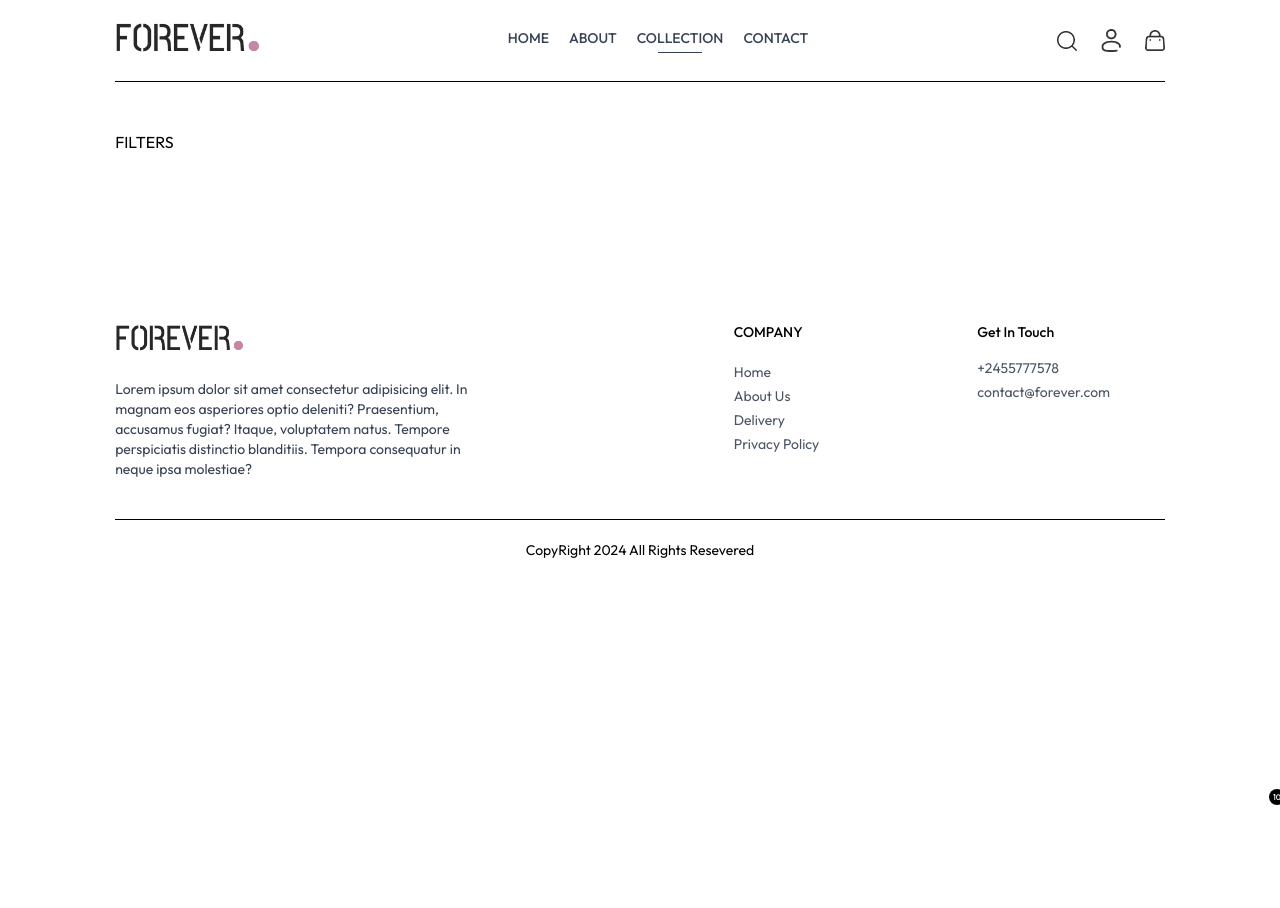
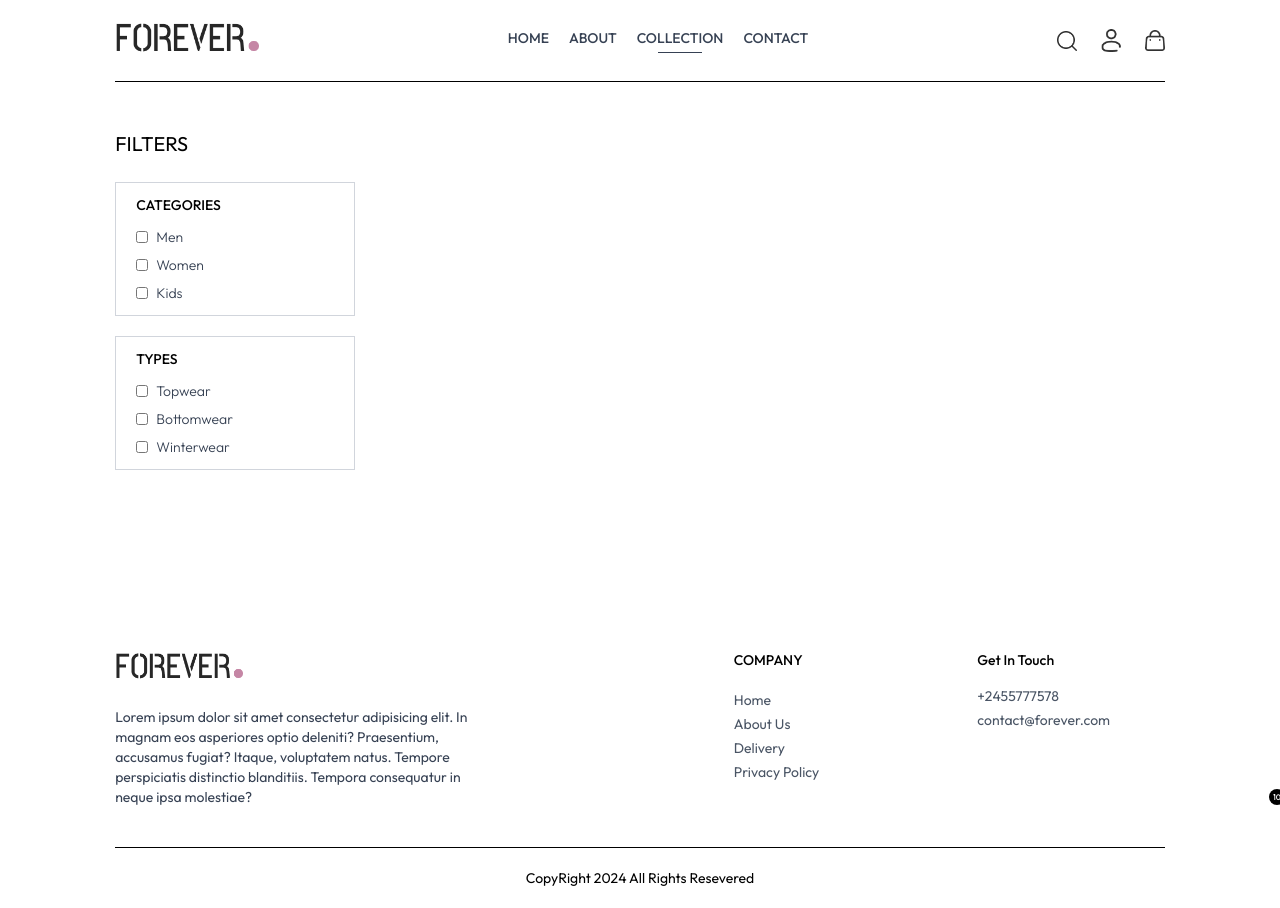
Before and after one commit to B-6219/Forever-E-Commerce, a React (Vite) app in the folder frontend/: page /collection in a window 1280 px wide. Before the commit the page ends 805 px from the top, so only its background shows below. Built offline with nearby package versions, Linux system fonts and the light colour scheme.

Commit message:
am back created collecction filters

```diff
--- a/frontend/src/pages/Collection.jsx
+++ b/frontend/src/pages/Collection.jsx
@@ -1,16 +1,65 @@
-//import React, { useContext } from 'react'
+import React, { useContext, useState } from 'react'
 import {ShopContext} from '../context/ShopContext'
+import { assets } from '../assets/frontend_assets/assets'
 
 const Collection = () => {
 
-  //const { products } = useContext(ShopContext)
+  const { products } = useContext(ShopContext)
+  const [showFilter, setShowFilter] = useState(false)
+
   return (
+
     <div className='flex flex-col sm:flex-row gap-1 sm:gap-10 pt-10 border-t'>
-      {/* filter options */}
+
+      {/* Filter Options */}
       <div className='min-w-60'>
-        <p className='my-2 text-x1 flex items-center cursor-pointer gap-2'>FILTERS</p>
+        <p onClick={ () => setShowFilter(!showFilter)} className='my-2 text-xl flex items-center cursor-pointer gap-2'>FILTERS
+          <img className={`h-3 sm:hidden ${showFilter ? 'rotate-90' : ' '}`} src={assets.dropdown_icon} alt="" />
+        </p>
+
+        {/* Catergory Filter */}
+        <div className={`border border-gray-300 pl-5 py-3 mt-6 ${showFilter ? ' ' : 'hidden'} sm:block`}>
+          <p className='mb-3 text-sm font-medium'>CATEGORIES</p>
+          <div className='flex flex-col gap-2 text-sm font-light text-gray-700 '>
+
+
+            <p className='flex gap-2'>
+              <input className='w-3' type="checkbox" value={'Men'} />Men
+            </p>
+
+            <p className='flex gap-2'>
+              <input className='w-3' type="checkbox" value={'Women'} />Women
+            </p>
+
+            <p className='flex gap-2'>
+              <input className='w-3' type="checkbox" value={'Kids'} />Kids
+            </p>
+          </div>
+        </div>
+
+        {/* Sub category filter */}
+        <div className={`border border-gray-300 pl-5 py-3 my-5 ${showFilter ? ' ' : 'hidden'} sm:block`}>
+          <p className='mb-3 text-sm font-medium'>TYPES</p>
+          <div className='flex flex-col gap-2 text-sm font-light text-gray-700 '>
+
+
+            <p className='flex gap-2'>
+              <input className='w-3' type="checkbox" value={'Topwear'} />Topwear
+            </p>
+
+            <p className='flex gap-2'>
+              <input className='w-3' type="checkbox" value={'Bottomwear'} />Bottomwear
+            </p>
+
+            <p className='flex gap-2'>
+              <input className='w-3' type="checkbox" value={'Winterwear'} />Winterwear
+            </p>
+          </div>
+        </div>
+
       </div>
-      {/* i stop for now */}
+
+      {/* Right Side */}
     </div>
   )
 }
```
